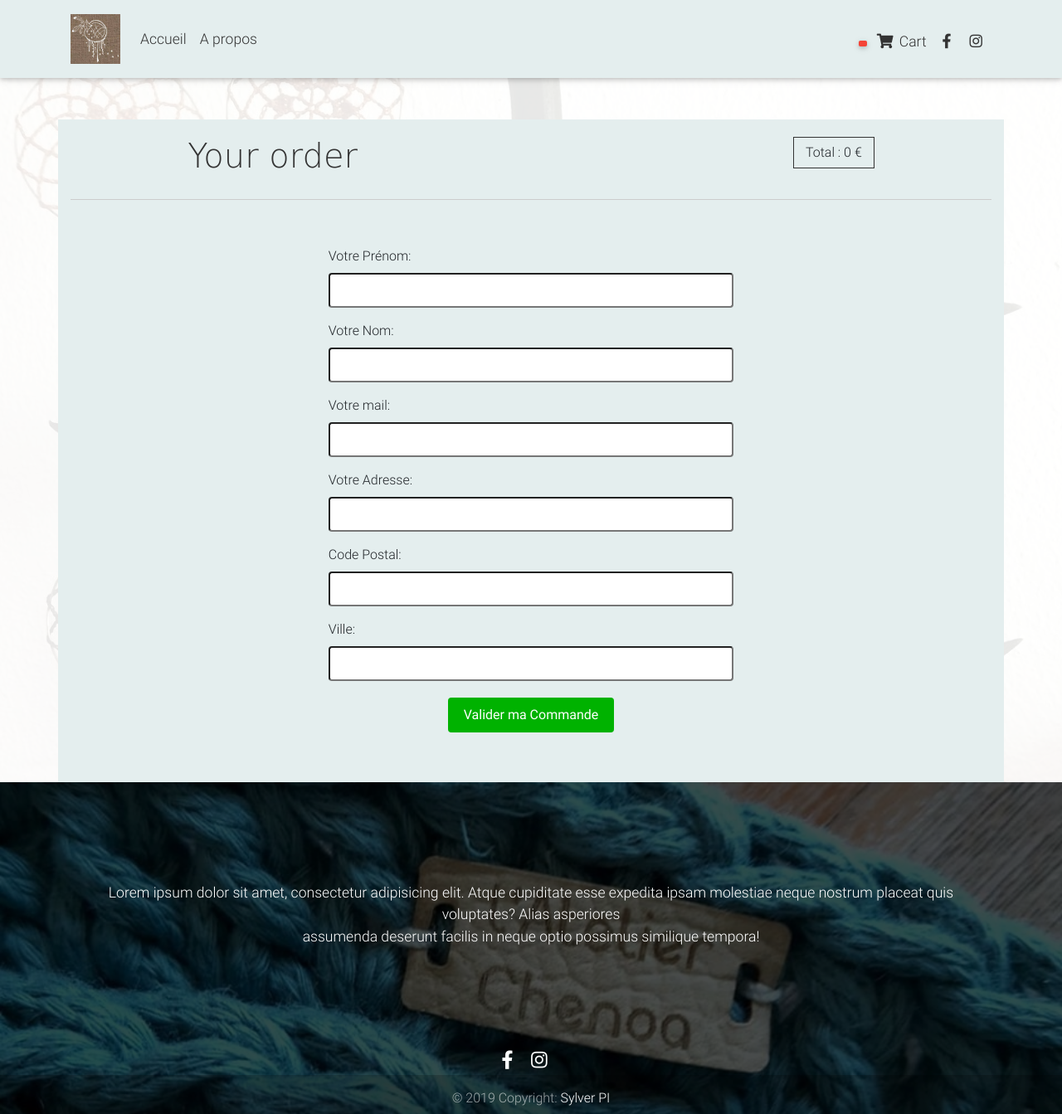
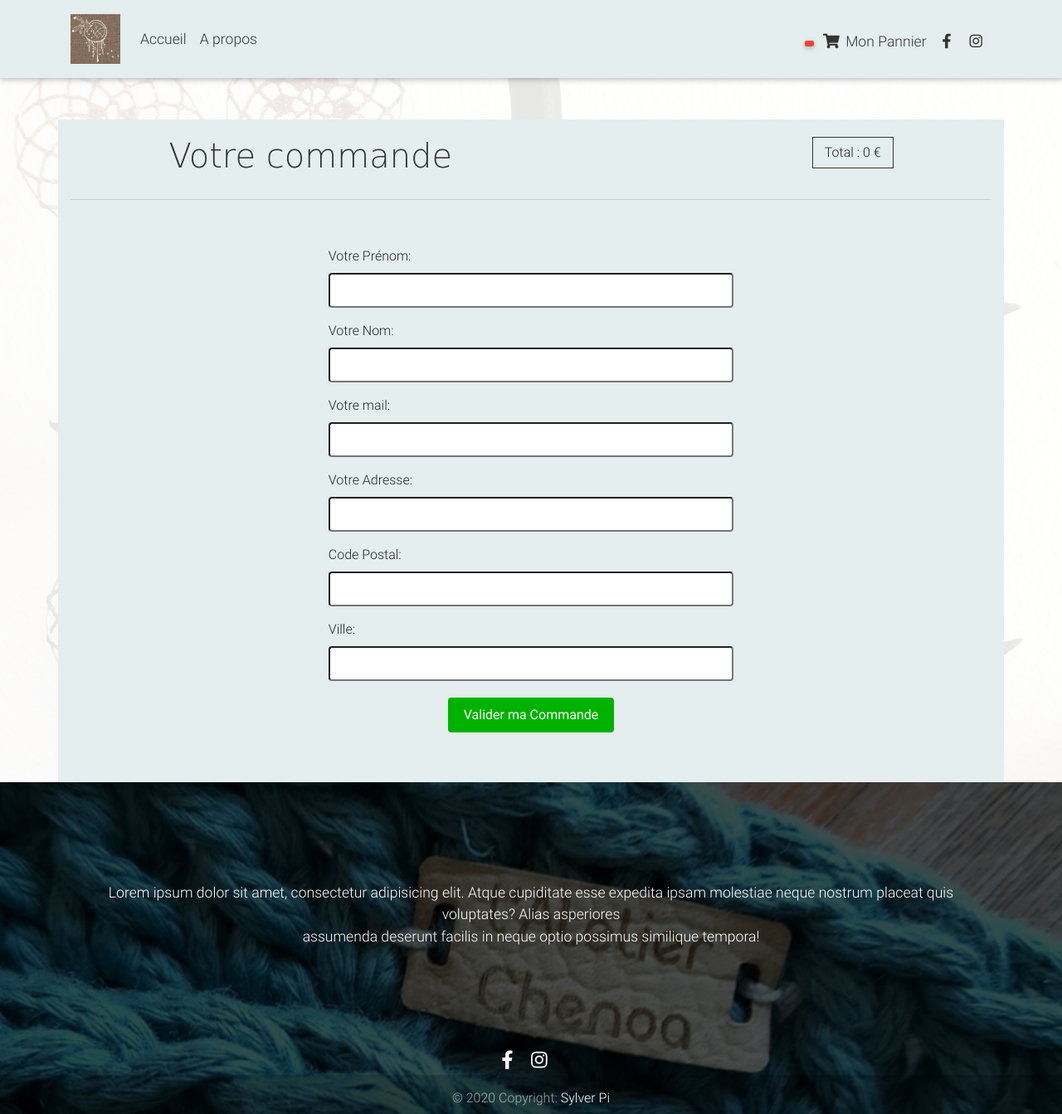
Before and after one commit to sylpi10/myShop, a Django app: page /orders/create/ in a window 1280 px wide. Shown: the whole page at 83% size. Run offline with Django 3.2, Linux system fonts and the light colour scheme; some libraries are stand-ins or nearby versions; some web fonts are replaced.

Commit message:
last translation to french

```diff
--- a/cart/templates/cart/detail.html
+++ b/cart/templates/cart/detail.html
@@ -12,7 +12,7 @@
     <div class="main-wrapper">
     <div class="detail-wrapper">
 
-         <h1>Votre Panier</h1>
+         <h1>Mon Panier</h1>
         <table>
             <thead>
             <tr>
--- a/orders/templates/orders/order/create.html
+++ b/orders/templates/orders/order/create.html
@@ -12,7 +12,7 @@
         <div class="main-wrapper">
              <div class="container order-form-wrapper">
                 <div class="order-info">
-                    <h1>Your order</h1>
+                    <h1>Votre commande</h1>
                     <ul>
                         {% for item in cart %}
                         <li>{{ item.quantity }} x {{ item.product.name }} :
--- a/shop/templates/shop/base.html
+++ b/shop/templates/shop/base.html
@@ -67,7 +67,7 @@
                 {% endwith %}
               </span>
               <i class="fas fa-shopping-cart"></i>
-              <span class="clearfix d-none d-sm-inline-block"> Cart </span>
+              <span class="clearfix d-none d-sm-inline-block"> Mon Pannier </span>
             </a>
           </li>
           <li class="nav-item">
@@ -121,8 +121,8 @@
 
     <!--Copyright-->
     <div class="footer-copyright py-3">
-      © 2019 Copyright:
-      <a href="#" target="_blank"> Sylver PI </a>
+      © 2020 Copyright:
+      <a href="https://sylvainpillet.com/" target="_new"> Sylver Pi </a>
     </div>
     <!--/.Copyright-->
   </div>
```
